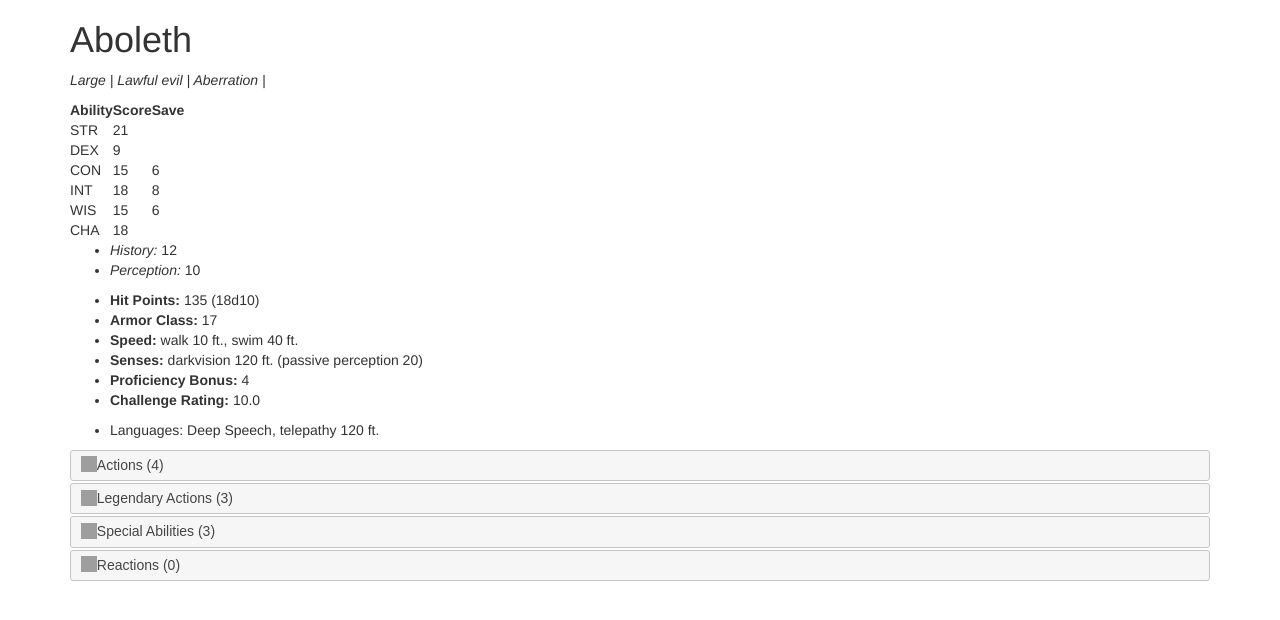
After one commit to vandegu/encounter_tracker, a Django app: page /codex/creature/8924 in a window 1280 px wide. The commit adds this page. Shown: the top 620 px of the page. Run offline with Django 3.2, Linux system fonts and the light colour scheme; data comes from the database, SQL or seed files in the repository; some libraries are stand-ins or nearby versions; grey boxes are pictures that could not be loaded.

Commit message:
Codex detail pages complete, need styling

```diff
--- a/codex/models.py
+++ b/codex/models.py
@@ -31,7 +31,7 @@ class Size(models.Model):
     # Fields
     size = models.CharField(max_length=24)
 
-    def __Str__(self,):
+    def __str__(self,):
 
         return self.size
 
@@ -40,7 +40,7 @@ class Subtype(models.Model):
     # Fields
     subtype = models.CharField(max_length=128)
 
-    def __Str__(self,):
+    def __str__(self,):
 
         return self.subtype
 
--- a/codex/templates/codex/base_bootstrap.html
+++ b/codex/templates/codex/base_bootstrap.html
@@ -38,6 +38,8 @@
 
 <link rel="stylesheet" href="https://use.fontawesome.com/releases/v5.8.1/css/all.css">
 <link rel="stylesheet" href="https://use.fontawesome.com/releases/v5.8.1/css/v4-shims.css">
+<script src="https://ajax.googleapis.com/ajax/libs/jquery/3.3.1/jquery.min.js"></script>
+<script src="http://code.jquery.com/ui/1.10.0/jquery-ui.js"></script>
 
 </head>
 <body>
--- /dev/null
+++ b/codex/templates/codex/creature_detail.html
@@ -0,0 +1,156 @@
+{% extends "codex/base_bootstrap.html" %}
+
+{% block content %}
+  <h1>{{ creature.name }}</h1>
+  <p><i>{{creature.size}} | {{creature.alignment|capfirst}} | {{creature.type|capfirst}} | {{creature.subtype|capfirst}}</i></p>
+
+  <div id="basicStats">
+    <div id="abilityScores">
+
+      <table>
+
+        <tr>
+          <td><strong>Ability</strong></td>
+          <td><strong>Score</strong></td>
+          <td><strong>Save</strong></td>
+        </tr>
+
+        {% for ab in abilities %}
+          <tr>
+            <td>{{ab.0}}</td>
+            <td>{{ab.1}}</td>
+            <td>{{ab.2}}</td>
+          </tr>
+        {% endfor %}
+
+      </table>
+
+    </div>
+
+    <div id="skills">
+      <ul>
+        {% for s in skills %}
+          <li><i>{{s.0}}:</i> {{s.1}}</li>
+        {% endfor %}
+      </ul>
+    </div>
+
+    <div id="leadStats">
+      <ul>
+        <li><strong>Hit Points:</strong> {{creature.hitPoints}} ({{creature.hitDieNum}}{{creature.hitDieType}})</li>
+        <li><strong>Armor Class:</strong> {{creature.armorClass}}</li>
+        <li><strong>Speed:</strong> {{ creature.speed.all|join:", " }}</li>
+        <li><strong>Senses:</strong> {{ creature.senses.all|join:", " }} <span id="pp">(passive perception {{creature.passivePerception}})</span></li>
+        <li><strong>Proficiency Bonus:</strong> {{creature.proficiencyBonus}}</li>
+        <li><strong>Challenge Rating:</strong> {{creature.challengeRating}}</li>
+      </ul>
+    </div>
+
+  </div>
+
+  <div id="m2m">
+    <ul>
+      {% if creature.conditionImmunities.all %}
+        <li>Condition Immunities: {{ creature.conditionImmunities.all|join:", " }}</li>
+      {% endif %}
+      {% if creature.damageImmunities.all %}
+        <li>Damage Immunities: {{ creature.damageImmunities.all|join:", " }}</li>
+      {% endif %}
+      {% if creature.damageResistances.all %}
+        <li>Damage Resistences: {{ creature.damageResistances.all|join:", " }}</li>
+      {% endif %}
+      {% if creature.damageVulnerabilities.all %}
+        <li>Damage Vulnerabilities: {{ creature.damageVulnerabilities.all|join:", " }}</li>
+      {% endif %}
+      <li>Languages: {{ creature.languages.all|join:", " }}</li>
+    </ul>
+  </div>
+
+  <div class='accordion'>
+
+    <h2>Actions ({{creature.actions_set.count}})</h2>
+    <div id="actions">
+      <ol>
+        {% for a in creature.actions_set.all %}
+          <li>
+            <strong>{{a.name}}</strong>
+            <ul>
+              <li><i>Description:</i><br>{{a.desc}}</li>
+              <li><i>Attack Bonus:</i> {{a.attackBonus}}</li>
+              <li><i>Damage Dice:</i> {{a.damageDice}}</li>
+              <li><i>Damage Bonus:</i> {{a.damageBonus}}</li>
+            </ul>
+          </li>
+        {% endfor %}
+      </ol>
+    </div>
+
+    <h2>Legendary Actions ({{creature.legendaryactions_set.count}})</h2>
+    <div id="legendaryActions">
+      <ol>
+        {% for a in creature.legendaryactions_set.all %}
+          <li>
+            <strong>{{a.name}}</strong>
+            <ul>
+              <li><i>Description: </i><br>{{a.desc}}</li>
+              <li><i>Attack Bonus: </i>{{a.attackBonus}}</li>
+              <li><i>Damage Dice: </i>{{a.damageDice}}</li>
+            </ul>
+          </li>
+        {% endfor %}
+      </ol>
+    </div>
+
+    <h2>Special Abilities ({{creature.specialabilities_set.count}})</h2>
+    <div id="specialAbilities">
+      <ol>
+        {% for a in creature.specialabilities_set.all %}
+          <li>
+            <strong>{{a.name}}</strong>
+            <ul>
+              <li><i>Description: </i><br>{{a.desc}}</li>
+              <li><i>Attack Bonus: </i>{{a.attackBonus}}</li>
+              <li><i>Damage Dice: </i>{{a.damageDice}}</li>
+            </ul>
+          </li>
+        {% endfor %}
+      </ol>
+    </div>
+
+    <h2>Reactions ({{creature.reactions_set.count}})</h2>
+    <div id="reactions">
+      <ol>
+        {% for a in creature.reactions_set.all %}
+          <li>
+            <strong>{{a.name}}</strong>
+            <ul>
+              <li><i>Description: </i><br>{{a.desc}}</li>
+              <li><i>Attack Bonus: </i>{{a.attackBonus}}</li>
+            </ul>
+          </li>
+        {% endfor %}
+      </ol>
+    </div>
+  </div>
+
+
+
+
+<!--
+  <p><strong>Author:</strong> <a href="">{{ book.author }}</a></p>
+  <p><strong>Summary:</strong> {{ book.summary }}</p>
+  <p><strong>ISBN:</strong> {{ book.isbn }}</p>
+  <p><strong>Language:</strong> {{ book.language }}</p>
+  <p><strong>Genre:</strong> {% for genre in book.genre.all %} {{ genre }}{% if not forloop.last %}, {% endif %}{% endfor %}</p>
+ -->
+
+  <script type="text/javascript">
+    $( function() {
+      $( ".accordion" ).accordion({
+        active: false,
+        collapsible: true,
+        heightStyle: "content",
+      });
+    } );
+  </script>
+{% endblock %}
--- a/codex/templates/codex/creature_list.html
+++ b/codex/templates/codex/creature_list.html
@@ -7,7 +7,7 @@
     {% for creature in creature_list %}
       <li>
         <!-- <a href="{{ book.get_absolute_url }}">{{ book.title }}</a> ({{book.author}}) -->
-        {{creature.name}} - {{creature.type}}
+        <a href="{% url 'creature_detail'  creature.id %}">{{creature.name}} - {{creature.type}}</a>
       </li>
     {% endfor %}
   </ul>
--- a/codex/urls.py
+++ b/codex/urls.py
@@ -3,5 +3,6 @@ from . import views
 from django.views.generic import TemplateView
 
 urlpatterns = [
-    path('', views.CreatureListView.as_view())
+    path('', views.CreatureListView.as_view()),
+    path('creature/<int:pk>', views.CreatureDetailView.as_view(), name='creature_detail'),
 ]
--- a/codex/views.py
+++ b/codex/views.py
@@ -8,3 +8,38 @@ from codex.models import *
 
 class CreatureListView(generic.ListView):
     model = Creature
+
+class CreatureDetailView(generic.DetailView):
+    model = Creature
+    template_name = "codex/creature_detail.html"
+
+    def get(self, request, pk) :
+        # Below line is necessary because the get_context_data method uses the object
+        # to pass it into the context. Below is the reference.
+        # https://stackoverflow.com/questions/34460708/checkoutview-object-has-no-attribute-object
+        self.object = self.get_object()
+        context = super(CreatureDetailView, self).get_context_data()
+        c = Creature.objects.get(id=pk)
+        ability_matrix = [['STR',c.strScore,c.strSave],
+                            ['DEX',c.dexScore,c.dexSave],
+                            ['CON',c.conScore,c.conSave],
+                            ['INT',c.intScore,c.intSave],
+                            ['WIS',c.wisScore,c.wisSave],
+                            ['CHA',c.chaScore,c.chaSave]]
+        # Replaces the printouts of None with actually nothing by checking if there is anything
+        # actually in the matrix at each location.
+        # https://stackoverflow.com/questions/12507281/determine-empty-template-variable-in-django
+        context['abilities'] = [[value if value else '' for value in row] for row in ability_matrix]
+
+        # skills
+        skills = []
+        sk_names = ['Arcana','Athletics','Deception','History','Insight','Intimidation','Invesitgation',
+                    'Medicine','Nature','Perception','Performance','Persuasion','Religion','Stealth',
+                    'Survival']
+        for i,sk in enumerate([c.arcana,c.athletics,c.deception,c.history,c.insight,c.intimidation,c.investigation,
+                   c.medicine,c.nature,c.perception,c.performance,c.persuasion,c.religion,c.stealth,
+                   c.survival]):
+            if sk:
+                skills.append([sk_names[i],sk])
+        context['skills'] = skills
+        return render(request, self.template_name, context)
```
Also changed, not shown: codex/templatetags/bundles.py (added, +7 -0 lines), codex/templatetags/__init__.py (added).
